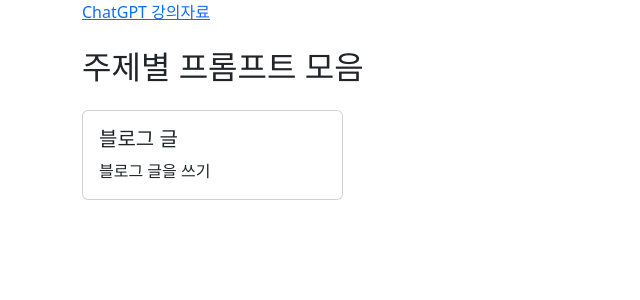
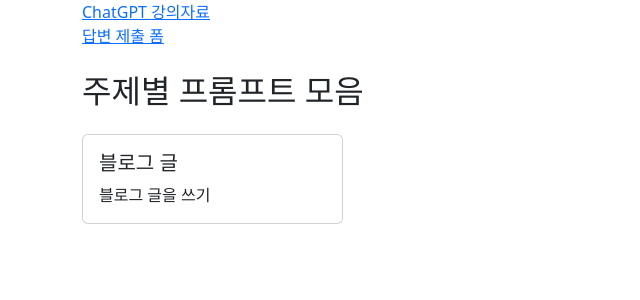
Before and after one commit to euphoris/promptguide, a Django app: page /prompt/ in a window 1280 px wide. Shown: the part 72-372 px from the top of the page, without its empty margins (0-640 px from the left). Run offline with Django 4.2, Linux system fonts and the light colour scheme.

Commit message:
제출 폼

```diff
--- a/common/templates/base.html
+++ b/common/templates/base.html
@@ -37,6 +37,9 @@
                 <div>
                     <a href="https://s3.ap-northeast-2.amazonaws.com/doc.mindscale.kr/ngv/chatgpt.pdf">ChatGPT 강의자료</a>
                 </div>
+                <div>
+                    <a href="https://docs.google.com/forms/d/e/1FAIpQLSegs8nWR03DxOp-l428qGtk0BBeQS6zOb6jB-45M-pOeY8Lmw/viewform">답변 제출 폼</a>
+                </div>
 
                 {% block page %}{% endblock %}
             </div>
```
